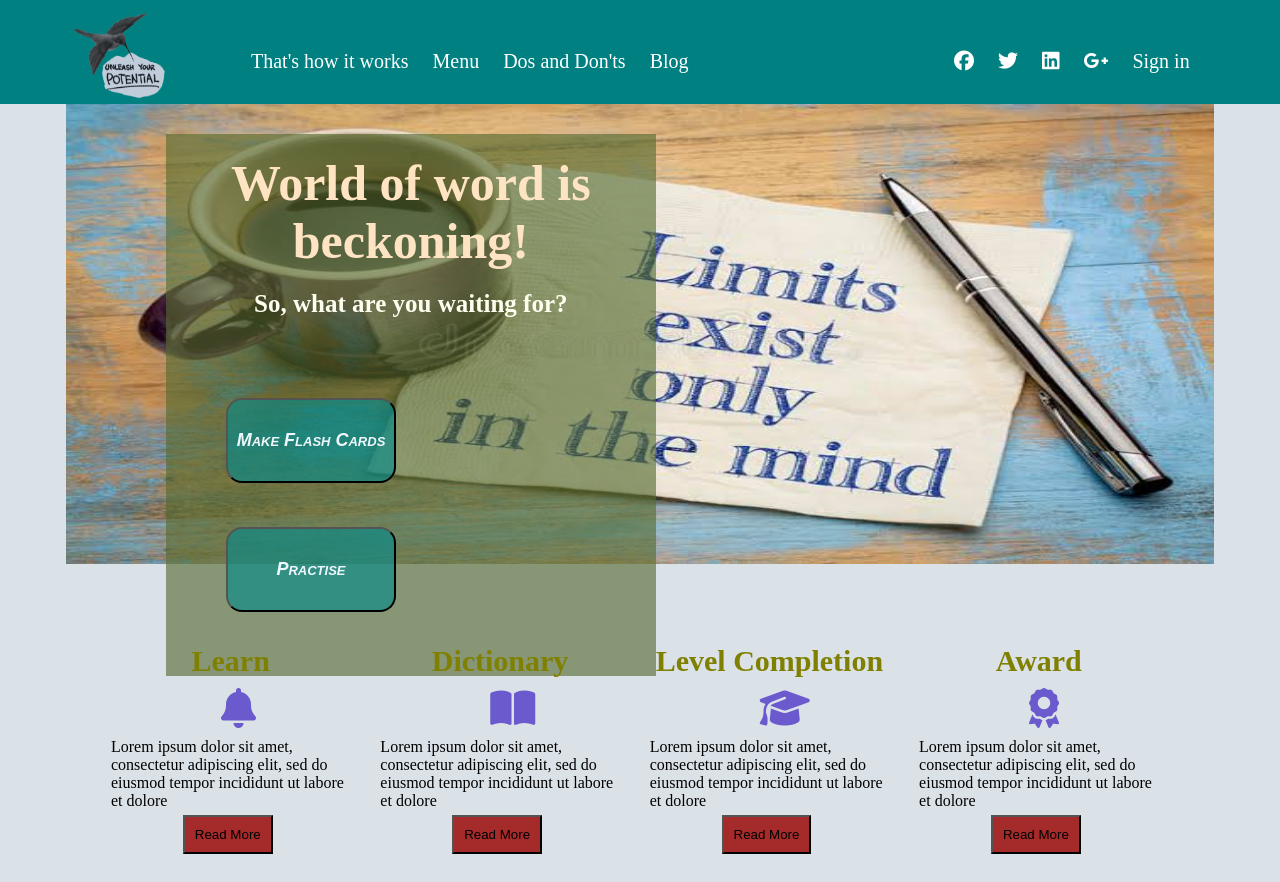
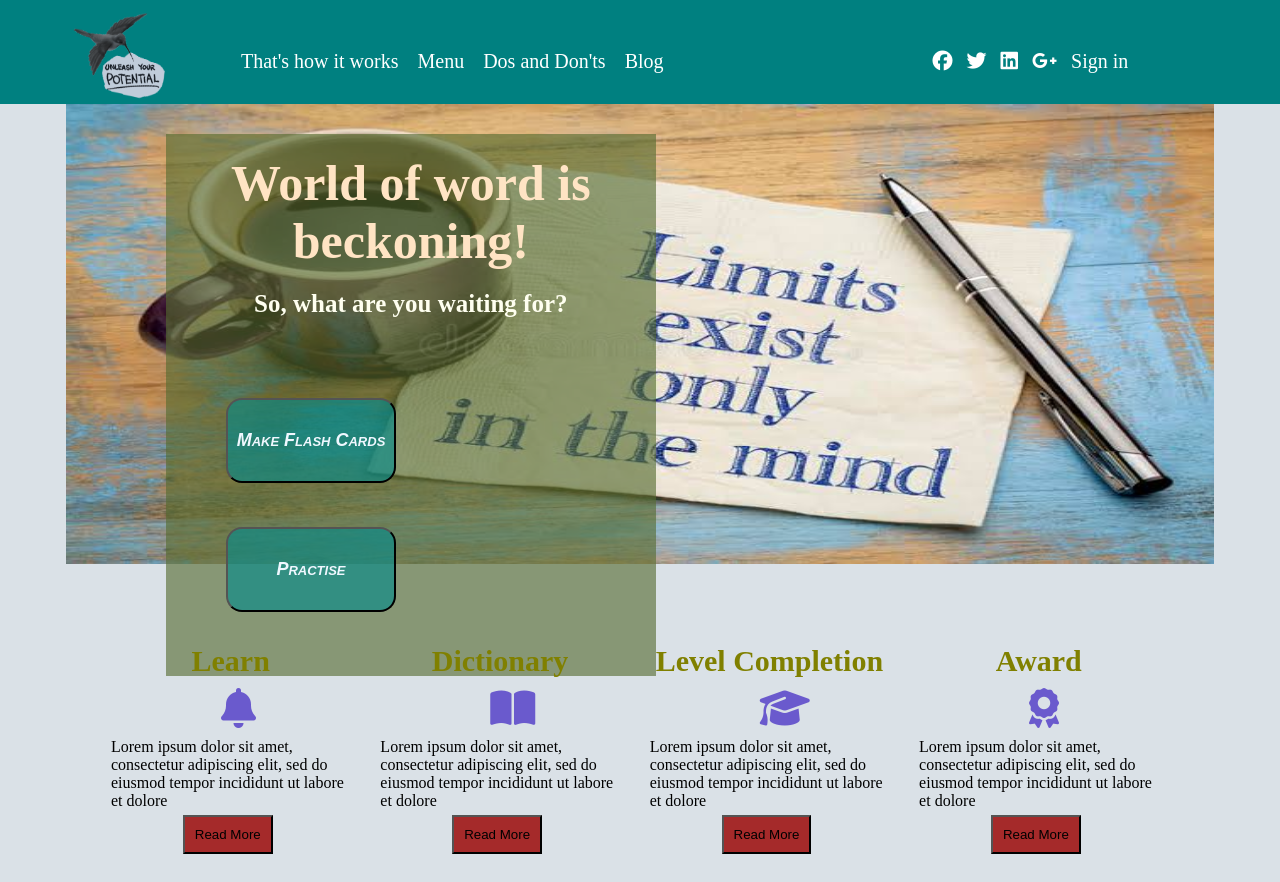
Before and after one commit to Bidya124/website, a plain HTML site: page index.html in a window 1280 px wide. Shown: the top 882 px of the page. Drawn offline with nearby package versions, Linux system fonts and the light colour scheme; a script that the page names is missing.

Commit message:
Update style.css
hover effect added

```diff
--- a/css2/style.css
+++ b/css2/style.css
@@ -21,7 +21,7 @@ header {
 }
 
 .menu {
-  width: 61.66%;
+  width: 60.66%;
   float: left;
 }
 
@@ -32,7 +32,7 @@ header {
 
 .menu ul li {
   display: inline-block;
-  padding: 50px 10px 10px 10px;
+  padding: 50px 15px 10px 0px;
 }
 
 .menu ul li a {
@@ -40,15 +40,15 @@ header {
   text-decoration: none;
   font-size: 20px;
 }
-
+.menu ul li a:hover { font-size: 25px;padding: 45px 10px 8px 0px;transition: all 0.3s; }
 .socialicon {
-  width: 23.33%;
+  width: 24.33%;
   float: left;
 }
 
 .socialicon ul li {
   display: inline-block;
-  padding: 50px 10px 10px 10px;
+  padding: 50px 10px 10px 0px;
 }
 
 .socialicon ul li a {
@@ -56,7 +56,7 @@ header {
   text-decoration: none;
   font-size: 20px;
 }
-
+.socialicon ul li a:hover { font-size: 25px;padding: 45px 8px 8px 0px;color:blue;  transition: all 0.3s;}
 .logoimg {
   width: 85%;
   margin: 0 auto;
```
